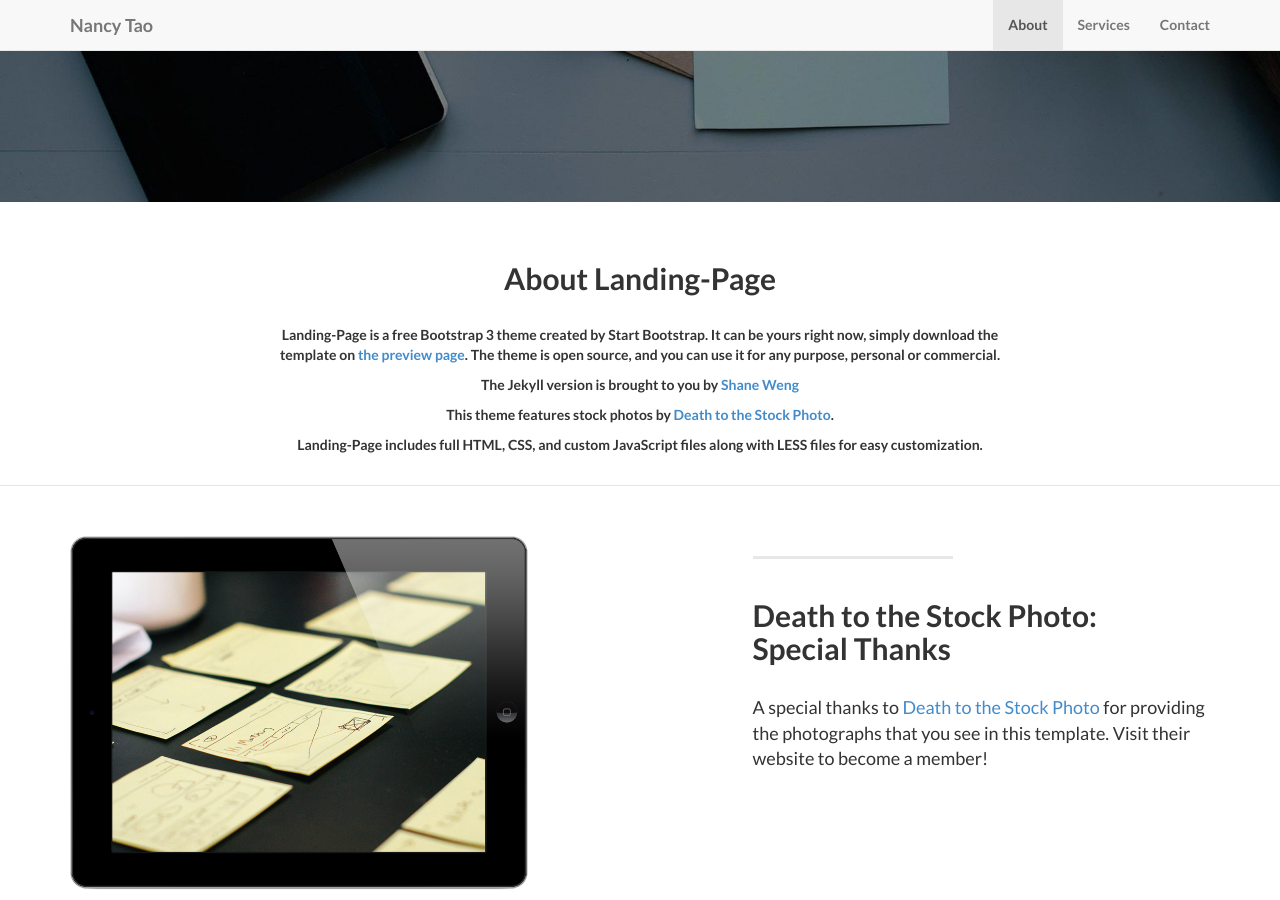
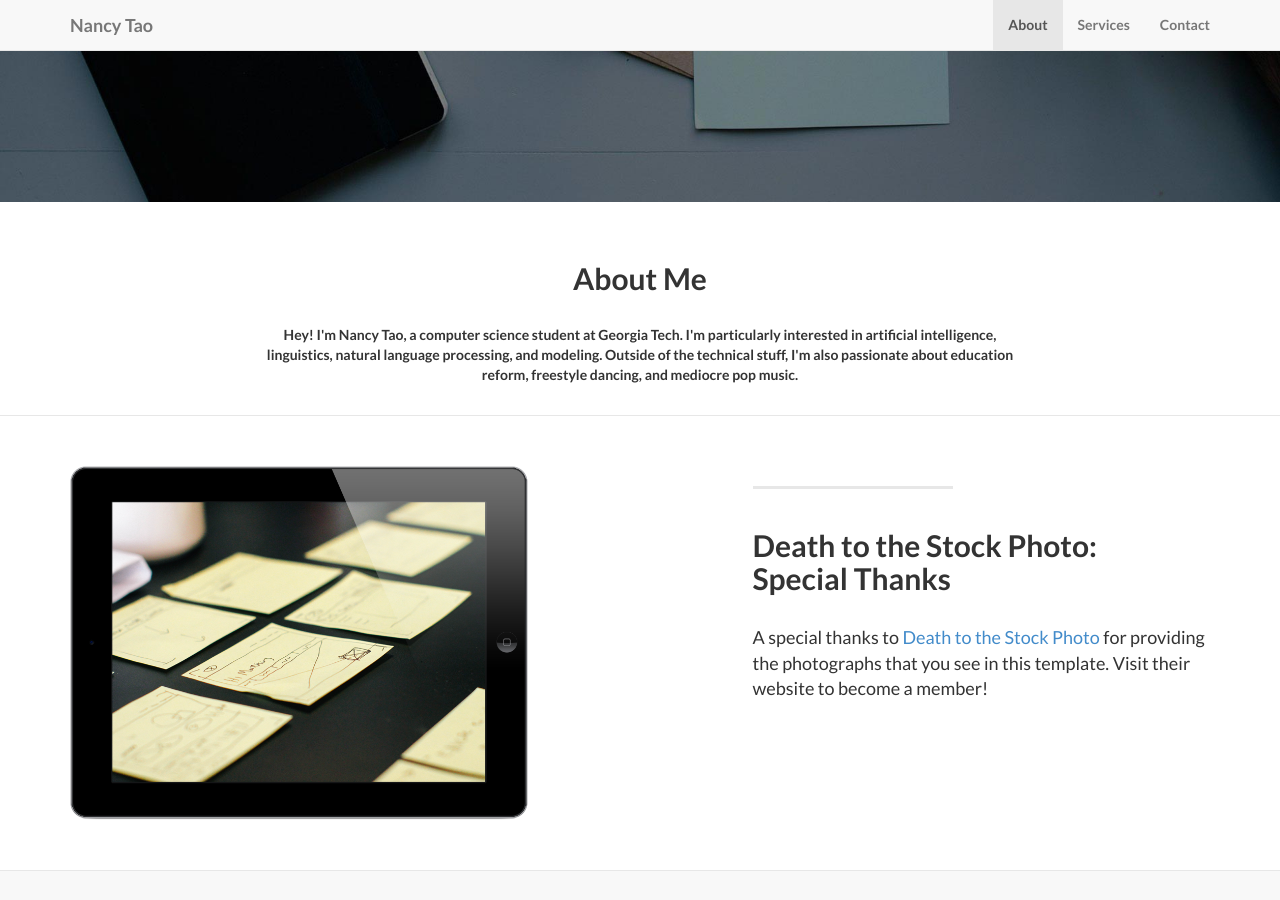
Before and after one commit to nancytao/nancytao.github.io, a Jekyll site: the page built from index.html, in a window 1280 px wide and 900 px high, scrolled down 575 px. Built offline with Jekyll 4.4.1, drawn with Linux system fonts in a browser that asks for light colours.

Commit message:
Updated about.html bio section

```diff
--- a/_includes/about.html
+++ b/_includes/about.html
@@ -3,12 +3,9 @@
         <div class="row">
             <div class="col-lg-8 col-lg-offset-2">
               <br/><br/>
-              <h2>About Landing-Page</h2>
+              <h2>About Me</h2>
               <br/>
-                <p>Landing-Page is a free Bootstrap 3 theme created by Start Bootstrap. It can be yours right now, simply download the template on <a href="http://startbootstrap.com/template-overviews/landing-page/">the preview page</a>. The theme is open source, and you can use it for any purpose, personal or commercial.</p>
-                <p>The Jekyll version is brought to you by <a href="https://github.com/swcool">Shane Weng</a></p>
-                <p>This theme features stock photos by <a href="http://join.deathtothestockphoto.com//">Death to the Stock Photo</a>.</p>
-                <p>Landing-Page includes full HTML, CSS, and custom JavaScript files along with LESS files for easy customization.</p>
+                <p>Hey! I'm Nancy Tao, a computer science student at Georgia Tech. I'm particularly interested in artificial intelligence, linguistics, natural language processing, and modeling. Outside of the technical stuff, I'm also passionate about education reform, freestyle dancing, and mediocre pop music.</p>
                 <br/>
               </div>
         </div>
```
